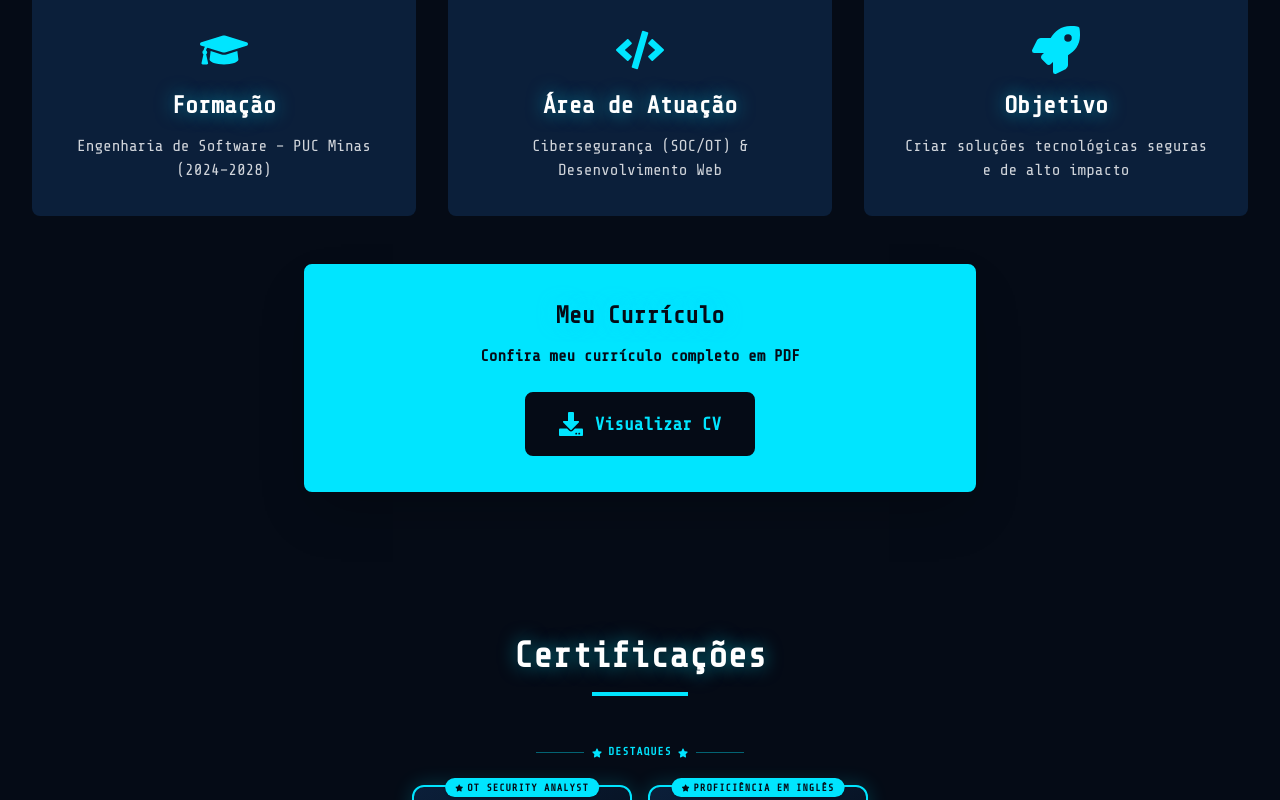
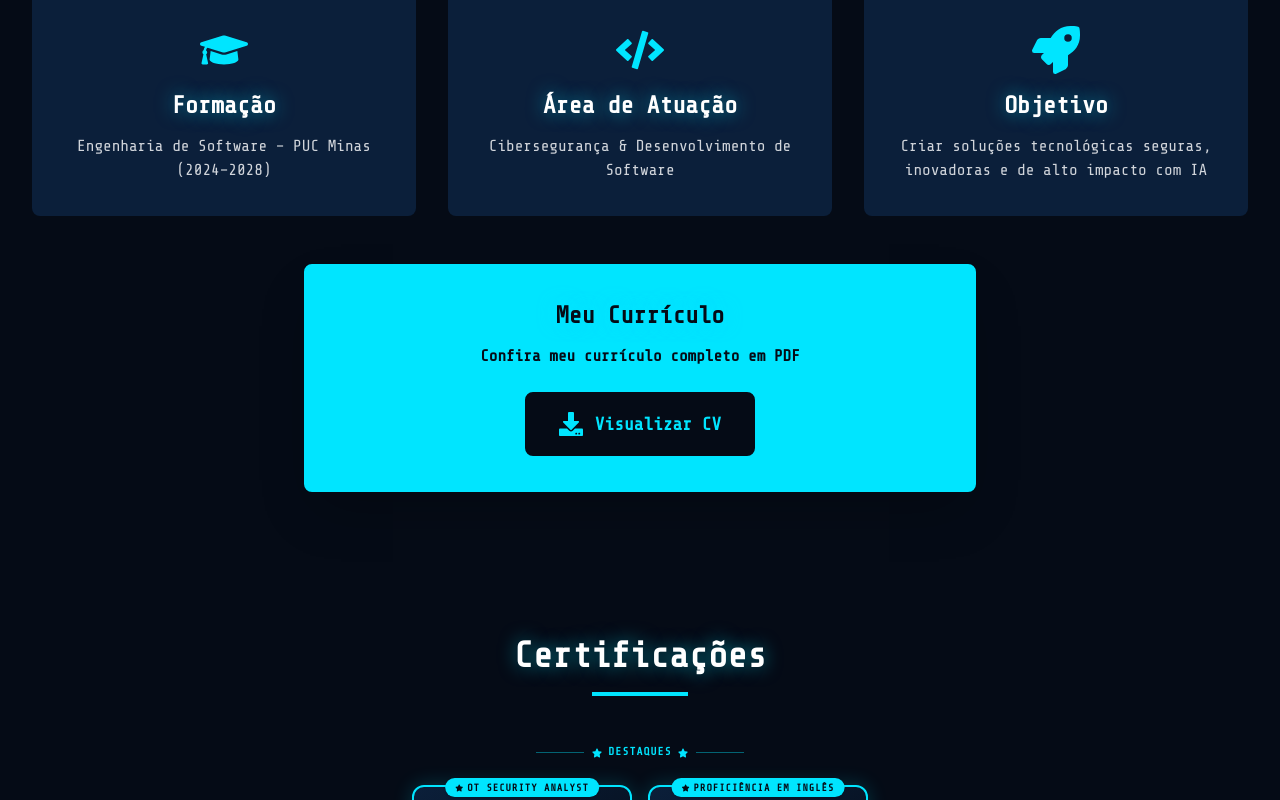
Before and after one commit to felipegiannetti/portfolio-felipe-giannetti-fontenelle, a React (Vite) app: page / in a window 1280 px wide. Shown: the part 840-1640 px from the top of the page. Built offline with nearby package versions, Linux system fonts and the light colour scheme.

Commit message:
AI And projects text

```diff
--- a/src/components/About.jsx
+++ b/src/components/About.jsx
@@ -62,12 +62,12 @@ const About = ({ language, showCurriculo, setShowCurriculo }) => {
         {
           icon: <FaCode />,
           title: 'Área de Atuação',
-          text: 'Cibersegurança (SOC/OT) & Desenvolvimento Web',
+          text: 'Cibersegurança & Desenvolvimento de Software',
         },
         {
           icon: <FaRocket />,
           title: 'Objetivo',
-          text: 'Criar soluções tecnológicas seguras e de alto impacto',
+          text: 'Criar soluções tecnológicas seguras, inovadoras e de alto impacto com IA',
         },
       ],
     },
@@ -89,12 +89,12 @@ const About = ({ language, showCurriculo, setShowCurriculo }) => {
         {
           icon: <FaCode />,
           title: 'Field of Work',
-          text: 'Cybersecurity (SOC/OT) & Web Development',
+          text: 'Cybersecurity & Software Development',
         },
         {
           icon: <FaRocket />,
           title: 'Goal',
-          text: 'Build secure, high-impact technology solutions',
+          text: 'Build secure, innovative, high-impact technology solutions with AI',
         },
       ],
     },
--- a/src/components/Projects.jsx
+++ b/src/components/Projects.jsx
@@ -115,14 +115,14 @@ const Projects = ({ language = 'pt' }) => {
 
           {/* Projects */}
           {projects.map((project, index) => (
-            <div key={project.id} className="mb-4 relative">
+            <div key={project.id} className="mb-0 relative">
               <div
                 className={`flex flex-col md:flex-row items-center ${
                   index % 2 === 0 ? 'md:flex-row' : 'md:flex-row-reverse'
                 }`}
               >
                 {/* Content */}
-                <div className="w-full md:w-5/12 mb-8 md:mb-0">
+                <div className="w-full md:w-5/12 mb-1 md:mb-0">
                   <div className="bg-primary-dark p-6 rounded-lg shadow-xl border-2 border-primary-blue hover:border-accent-green transition-all duration-300">
                     {/* Image */}
                     <img
```
